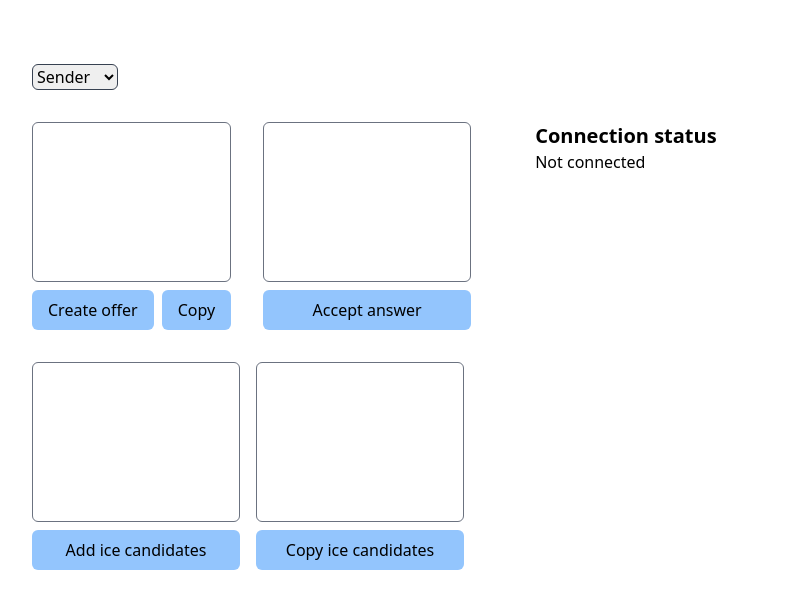
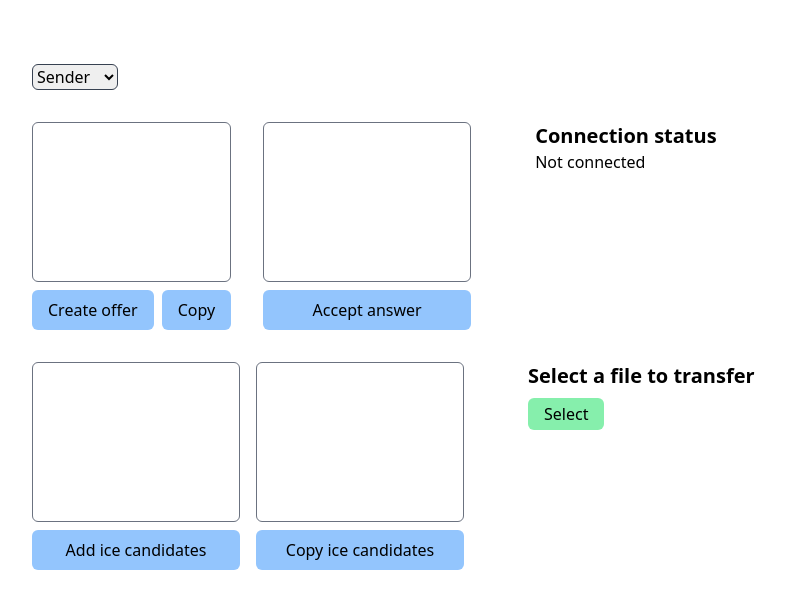
Before and after one commit to kennizen/webrtc_data_transfer, a website built with Vite: page index.html in a window 1280 px wide. Shown: the whole page, without its empty margins (32-818 px from the left). Built offline with nearby package versions, Linux system fonts and the light colour scheme.

```diff
--- a/index.html
+++ b/index.html
@@ -98,7 +98,7 @@
             </button>
           </div>
         </div>
-        <div id="select-file" class="hidden">
+        <div id="select-file" class="">
           <p class="font-semibold text-xl mb-2">Select a file to transfer</p>
           <button id="select-file-btn" class="rounded-md bg-green-300 px-4 py-1 active:bg-green-400">Select</button>
         </div>
```
